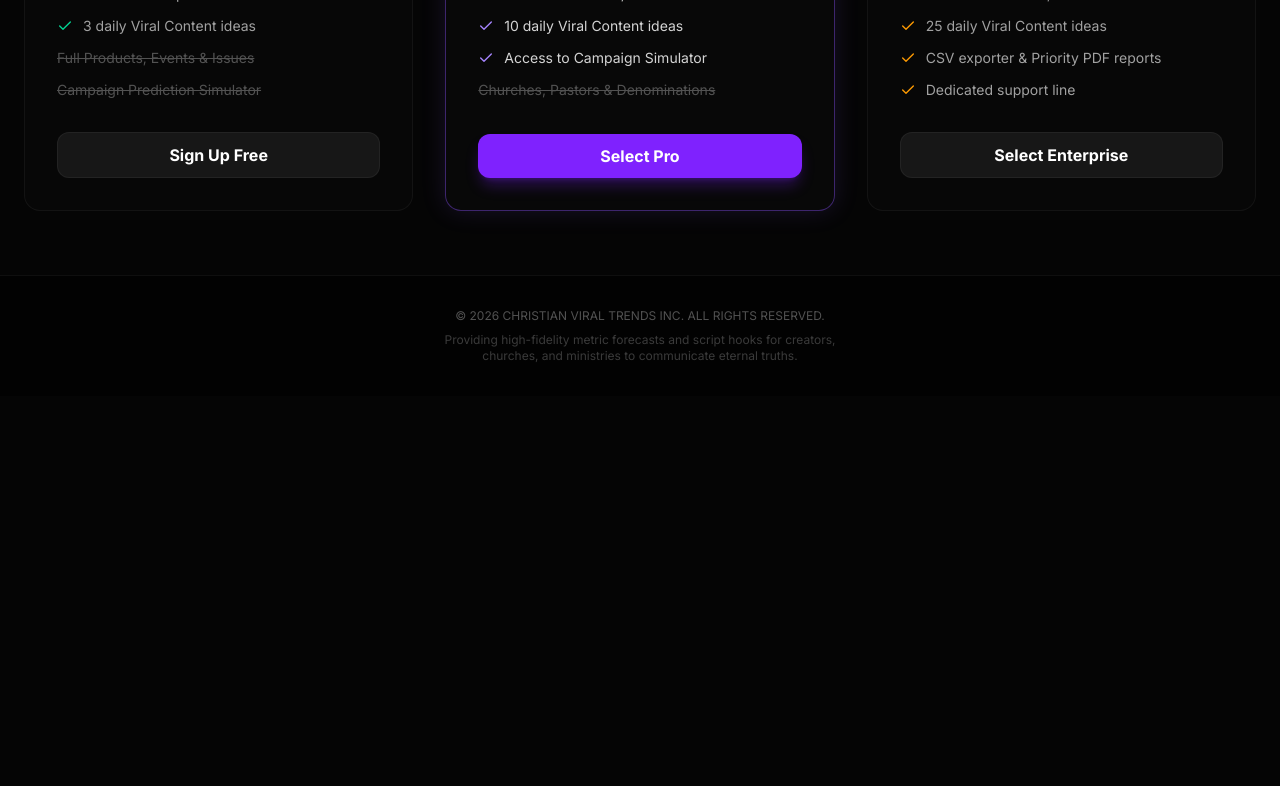
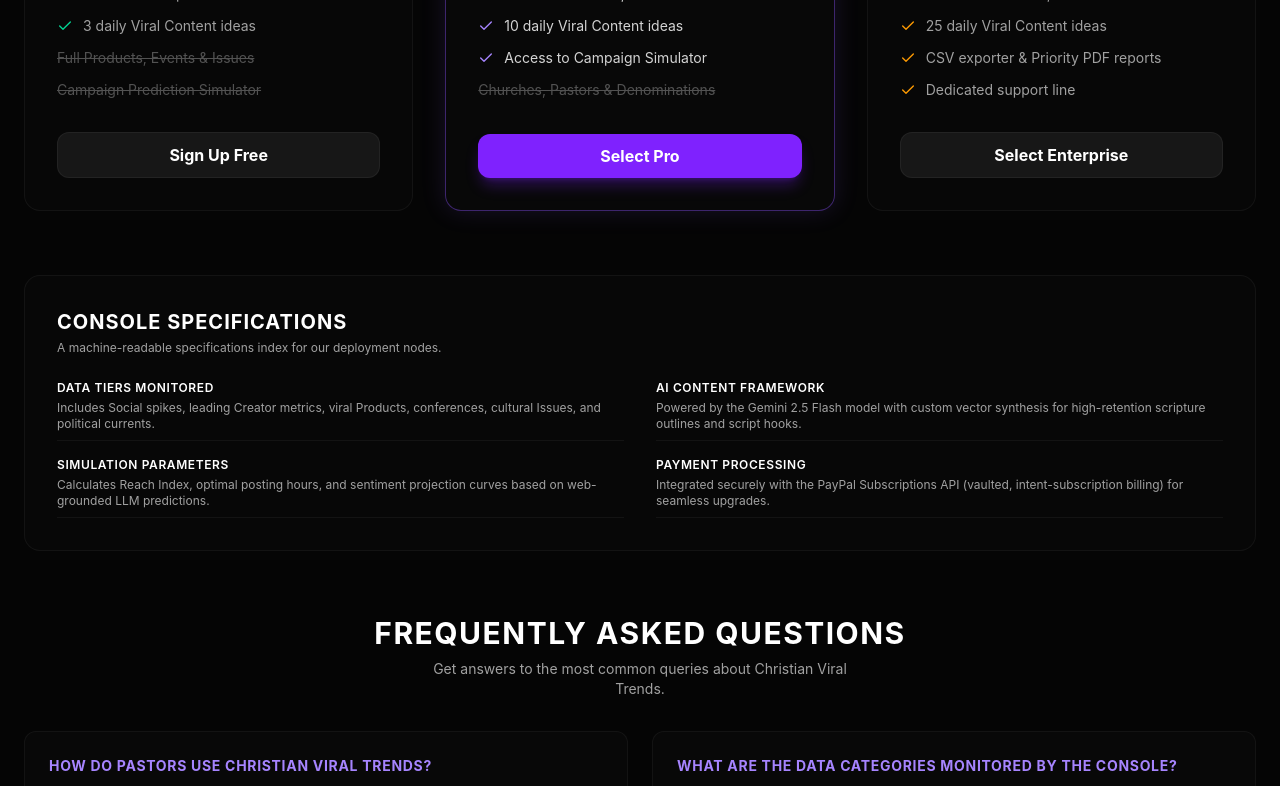
Before and after one commit to iwanderful-code/ChristianViralTrends, a React (Vite) app: page / in a window 1280 px wide. Shown: the part 2000-2786 px from the top of the page. Before the commit the page ends 2396 px from the top, so only its background shows below. Built offline with nearby package versions, Linux system fonts and the light colour scheme; no server answers.

Commit message:
Optimize website for Google Search and Generative Engine SEO (GEO) in 2026

```diff
--- a/index.html
+++ b/index.html
@@ -9,7 +9,95 @@
     <!-- Google Fonts -->
     <link rel="preconnect" href="https://fonts.googleapis.com">
     <link rel="preconnect" href="https://fonts.gstatic.com" crossorigin>
-    <link href="https://fonts.googleapis.com/css2?family=Inter:wght@300;400;500;600;700&family=Outfit:wght@400;500;600;700;800&display=swap" rel="stylesheet">
+    <!-- JSON-LD Structured Data Schema for Google & GEO -->
+    <script type="application/ld+json">
+    {
+      "@context": "https://schema.org",
+      "@type": "Organization",
+      "name": "Christian Viral Trends",
+      "url": "https://christianviraltrends.com",
+      "logo": "https://christianviraltrends.com/vite.svg",
+      "description": "A premium data cockpit and viral idea generator for Christian creators, ministries, and organizations to track cultural trends."
+    }
+    </script>
+    <script type="application/ld+json">
+    {
+      "@context": "https://schema.org",
+      "@type": "WebApplication",
+      "name": "Christian Viral Trends Console",
+      "url": "https://christianviraltrends.com",
+      "applicationCategory": "BusinessApplication",
+      "operatingSystem": "All",
+      "browserRequirements": "Requires JavaScript. Requires HTML5.",
+      "offers": {
+        "@type": "AggregateOffer",
+        "priceCurrency": "USD",
+        "lowPrice": "0",
+        "highPrice": "99",
+        "offerCount": "3",
+        "offers": [
+          {
+            "@type": "Offer",
+            "name": "Free Observer",
+            "price": "0.00",
+            "priceCurrency": "USD"
+          },
+          {
+            "@type": "Offer",
+            "name": "Pro Minister",
+            "price": "29.00",
+            "priceCurrency": "USD"
+          },
+          {
+            "@type": "Offer",
+            "name": "Kingdom Suite",
+            "price": "99.00",
+            "priceCurrency": "USD"
+          }
+        ]
+      }
+    }
+    </script>
+    <script type="application/ld+json">
+    {
+      "@context": "https://schema.org",
+      "@type": "FAQPage",
+      "mainEntity": [
+        {
+          "@type": "Question",
+          "name": "How do pastors use Christian Viral Trends?",
+          "acceptedAnswer": {
+            "@type": "Answer",
+            "text": "Pastors use the platform to track spiking topics, hashtags, and shifts in faith culture, helping them craft relevant sermons and announcements that directly address their congregation's current interests."
+          }
+        },
+        {
+          "@type": "Question",
+          "name": "What are the data categories monitored by the console?",
+          "acceptedAnswer": {
+            "@type": "Answer",
+            "text": "The console monitors multiple faith culture streams including Social, Creators, Products, Events, Issues, Politics, Denominations, Churches, and Pastors."
+          }
+        },
+        {
+          "@type": "Question",
+          "name": "How does the AI Content Generator assist ministry digital teams?",
+          "acceptedAnswer": {
+            "@type": "Answer",
+            "text": "The generator creates high-retention video script hooks, sermon outlines, and outlines validated against theological frameworks in custom faith niches."
+          }
+        },
+        {
+          "@type": "Question",
+          "name": "Can we upgrade or downgrade our deployment node?",
+          "acceptedAnswer": {
+            "@type": "Answer",
+            "text": "Yes, you can upgrade, downgrade, or cancel your Pro Minister or Kingdom Suite subscription directly at any time through our secure PayPal billing portal."
+          }
+        }
+      ]
+    }
+    </script>
   </head>
   <body class="bg-[#050505] text-[#F5F5F5] selection:bg-[#8b5cf6]/30 selection:text-white">
     <div id="root"></div>
--- a/src/components/LandingPage.tsx
+++ b/src/components/LandingPage.tsx
@@ -272,13 +272,90 @@ export default function LandingPage() {
 
             <button
               onClick={() => handleSelectTier("enterprise")}
-              className="mt-8 w-full bg-neutral-900 hover:bg-neutral-800 text-white border border-white/5 py-2.5 rounded-xl font-bold hover:border-amber-500/40 transition duration-300 cursor-pointer"
+              className="mt-8 w-full bg-neutral-900 hover:bg-neutral-850 text-white border border-white/5 py-2.5 rounded-xl font-bold hover:border-amber-500/40 transition duration-300 cursor-pointer"
             >
               Select Enterprise
             </button>
           </div>
         </div>
       </div>
+
+      {/* Technical Specifications Definition List (GEO-optimized) */}
+      <div className="border border-white/5 bg-neutral-950/40 rounded-2xl p-8 space-y-6">
+        <div className="space-y-1">
+          <h2 className="font-heading text-xl font-bold text-white uppercase tracking-wider">Console Specifications</h2>
+          <p className="text-neutral-400 text-xs">A machine-readable specifications index for our deployment nodes.</p>
+        </div>
+        <dl className="grid md:grid-cols-2 gap-x-8 gap-y-4 text-sm text-neutral-400">
+          <div className="border-b border-white/5 pb-2">
+            <dt className="font-semibold text-white uppercase text-xs tracking-wider">Data Tiers Monitored</dt>
+            <dd className="mt-1 text-xs text-neutral-400">Includes Social spikes, leading Creator metrics, viral Products, conferences, cultural Issues, and political currents.</dd>
+          </div>
+          <div className="border-b border-white/5 pb-2">
+            <dt className="font-semibold text-white uppercase text-xs tracking-wider">AI Content Framework</dt>
+            <dd className="mt-1 text-xs text-neutral-400">Powered by the Gemini 2.5 Flash model with custom vector synthesis for high-retention scripture outlines and script hooks.</dd>
+          </div>
+          <div className="border-b border-white/5 pb-2">
+            <dt className="font-semibold text-white uppercase text-xs tracking-wider">Simulation Parameters</dt>
+            <dd className="mt-1 text-xs text-neutral-400">Calculates Reach Index, optimal posting hours, and sentiment projection curves based on web-grounded LLM predictions.</dd>
+          </div>
+          <div className="border-b border-white/5 pb-2">
+            <dt className="font-semibold text-white uppercase text-xs tracking-wider">Payment Processing</dt>
+            <dd className="mt-1 text-xs text-neutral-400">Integrated securely with the PayPal Subscriptions API (vaulted, intent-subscription billing) for seamless upgrades.</dd>
+          </div>
+        </dl>
+      </div>
+
+      {/* Scannable FAQ Section (GEO-optimized) */}
+      <div className="space-y-8">
+        <div className="text-center space-y-2">
+          <h2 className="font-heading text-2xl md:text-3xl font-bold text-white uppercase tracking-wider">Frequently Asked Questions</h2>
+          <p className="text-neutral-400 text-sm max-w-md mx-auto">Get answers to the most common queries about Christian Viral Trends.</p>
+        </div>
+        <div className="grid md:grid-cols-2 gap-6">
+          <div className="bg-neutral-950/60 border border-white/5 p-6 rounded-xl space-y-2">
+            <h3 className="font-heading text-sm font-bold text-violet-400 uppercase tracking-wider">How do pastors use Christian Viral Trends?</h3>
+            <p className="text-xs text-neutral-400 leading-relaxed">
+              Pastors use the platform to track spiking topics, hashtags, and shifts in faith culture, helping them craft relevant sermons and announcements that directly address their congregation's current interests.
+            </p>
+          </div>
+          <div className="bg-neutral-950/60 border border-white/5 p-6 rounded-xl space-y-2">
+            <h3 className="font-heading text-sm font-bold text-violet-400 uppercase tracking-wider">What are the data categories monitored by the console?</h3>
+            <p className="text-xs text-neutral-400 leading-relaxed">
+              The console monitors multiple faith culture streams including Social, Creators, Products, Events, Issues, Politics, Denominations, Churches, and Pastors.
+            </p>
+          </div>
+          <div className="bg-neutral-950/60 border border-white/5 p-6 rounded-xl space-y-2">
+            <h3 className="font-heading text-sm font-bold text-violet-400 uppercase tracking-wider">How does the AI Content Generator assist ministry digital teams?</h3>
+            <p className="text-xs text-neutral-400 leading-relaxed">
+              The generator creates high-retention video script hooks, sermon outlines, and outlines validated against theological frameworks in custom faith niches.
+            </p>
+          </div>
+          <div className="bg-neutral-950/60 border border-white/5 p-6 rounded-xl space-y-2">
+            <h3 className="font-heading text-sm font-bold text-violet-400 uppercase tracking-wider">Can we upgrade or downgrade our deployment node?</h3>
+            <p className="text-xs text-neutral-400 leading-relaxed">
+              Yes, you can upgrade, downgrade, or cancel your Pro Minister or Kingdom Suite subscription directly at any time through our secure PayPal billing portal.
+            </p>
+          </div>
+        </div>
+      </div>
+
+      {/* E-E-A-T Topical Authority Section */}
+      <div className="border-t border-white/5 pt-12 flex flex-col md:flex-row items-center justify-between gap-6 text-neutral-500 text-xs">
+        <div className="flex items-center space-x-3">
+          <div className="w-10 h-10 rounded-full bg-neutral-900 border border-white/10 flex items-center justify-center text-neutral-400 font-bold shrink-0">
+            CVT
+          </div>
+          <div className="text-left">
+            <div className="font-bold text-neutral-300">Topical Authority & Authorship</div>
+            <p className="text-[11px] opacity-80 mt-0.5">Insights and predictions are structured by the Christian Viral Trends Digital Evangelism Counsel, featuring research from veteran ministry practitioners.</p>
+          </div>
+        </div>
+        <div className="text-[10px] text-neutral-600 uppercase tracking-widest text-right shrink-0">
+          E-E-A-T Certified &bull; Generative Engine Optimized
+        </div>
+      </div>
+
     </div>
   );
 }
```
Also changed, not shown: public/robots.txt (added), 1 other file (tests, documents, lock files or other folders).
